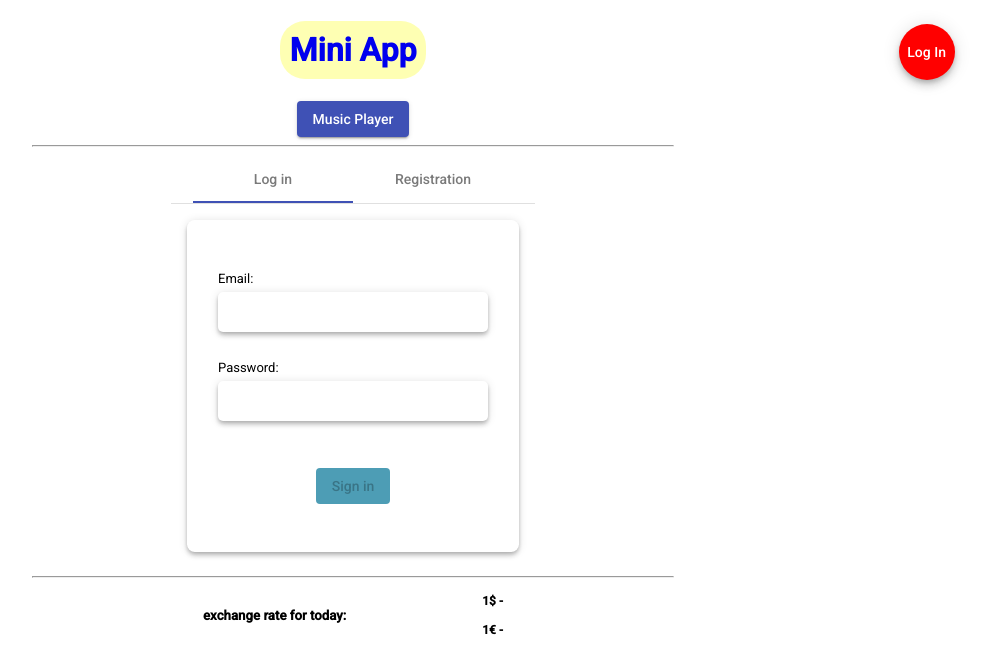
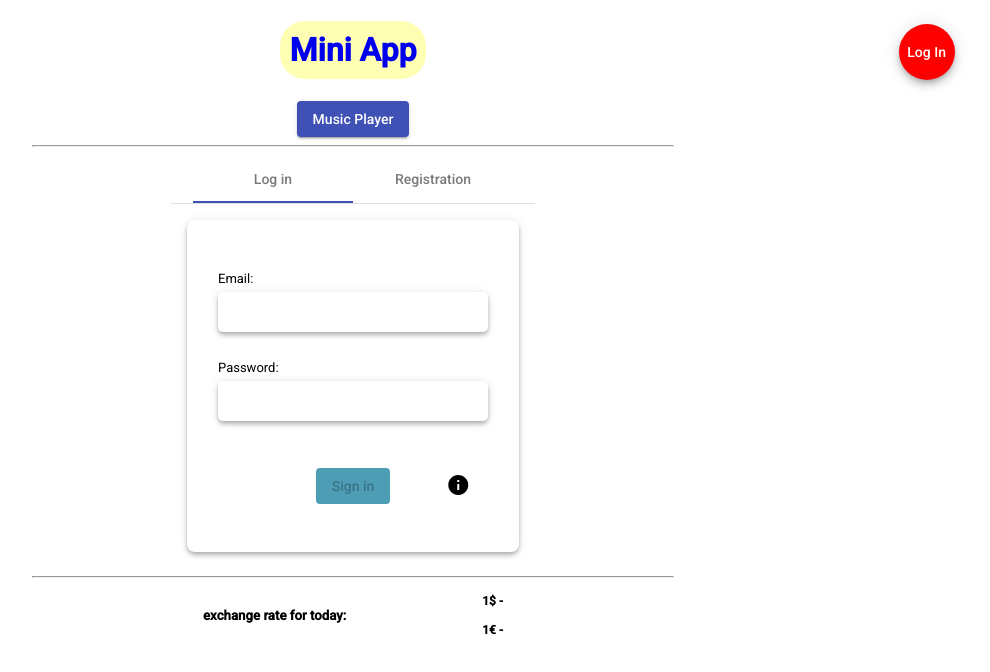
Before and after one commit to beardm4n/test, an Angular app: page /login in a window 1280 px wide. Shown: the top 672 px of the page, without its empty margins (287-1277 px from the left). Built offline with nearby package versions, Linux system fonts and the light colour scheme; no server answers.

Commit message:
modal window for password hint has been added

```diff
--- a/src/app/app.module.ts
+++ b/src/app/app.module.ts
@@ -15,6 +15,7 @@ import { AllComponentComponent } from './all-component/all-component.component';
 import { DescriptionComponent } from './description/description.component';
 import { ExchangeRatesComponent } from './exchange-rates/exchange-rates.component';
 import { LogInComponent } from './log-in/log-in.component';
+import { LogInModalComponent } from './log-in-modal/log-in-modal.component';
 import { LogInToRegisterComponent } from './log-in-to-register/log-in-to-register.component';
 import { ModalComponent } from './modal/modal.component';
 import { MusicPlayerComponent } from './music-player/music-player.component';
@@ -28,6 +29,7 @@ import { UserComponent } from './user/user.component';
     DescriptionComponent,
     ExchangeRatesComponent,
     LogInComponent,
+    LogInModalComponent,
     LogInToRegisterComponent,
     ModalComponent,
     MusicPlayerComponent,
--- /dev/null
+++ b/src/app/log-in-modal/log-in-modal.component.html
@@ -0,0 +1,11 @@
+<div class="container">
+  <mat-icon (click)="closeModal()">clear</mat-icon>
+  <h5>Password contains:</h5>
+  <ul>
+    <li>min <span>length 8</span> symbols</li>
+    <li>at least <span>one lowercase</span> letter</li>
+    <li>at least <span>one uppercase</span> letter</li>
+    <li>at least <span>one digit</span> </li>
+    <li>at least <span>one symbol</span></li>
+  </ul>
+</div>
--- /dev/null
+++ b/src/app/log-in-modal/log-in-modal.component.scss
@@ -0,0 +1,31 @@
+@mixin flexible() {
+  display: flex;
+  flex-direction: column;
+  justify-content: center;
+  align-items: center;
+}
+
+.container {
+  @include flexible();
+  position: relative;
+  mat-icon {
+    position: absolute;
+    top: -20px;
+    right: -20px;
+    opacity: .3;
+    cursor: pointer;
+  }
+  ul {
+    @include flexible();
+    list-style: none;
+    padding-left: 0;
+    width: 100%;
+    span {
+      font-weight: bold;
+    }
+    & li {
+      margin-top: 5px;
+      font-size: 12px;
+    }
+  }
+}
--- /dev/null
+++ b/src/app/log-in-modal/log-in-modal.component.ts
@@ -0,0 +1,23 @@
+import { Component, OnInit } from '@angular/core';
+import { MatDialogRef } from '@angular/material/dialog';
+
+import { LogInComponent } from '../log-in/log-in.component';
+
+@Component({
+  selector: 'app-log-in-modal',
+  templateUrl: './log-in-modal.component.html',
+  styleUrls: ['./log-in-modal.component.scss']
+})
+export class LogInModalComponent implements OnInit {
+
+  constructor(
+    private dialogRef: MatDialogRef<LogInComponent>,
+  ) { }
+
+  ngOnInit(): void {
+  }
+
+  closeModal() {
+    this.dialogRef.close();
+  }
+}
--- a/src/app/log-in/log-in.component.html
+++ b/src/app/log-in/log-in.component.html
@@ -32,6 +32,13 @@
       >
         Sign in
       </button>
+
+      <mat-icon
+        class="info"
+        (click)="openInfo()"
+      >
+        info
+      </mat-icon>
     </div>
   </form>
 </div>
--- a/src/app/log-in/log-in.component.scss
+++ b/src/app/log-in/log-in.component.scss
@@ -49,10 +49,17 @@
       }
     }
     .btn-container {
+      position: relative;
       align-self: center;
       button {
         background: rgb(77, 157, 181);
       }
+      .info {
+        position: absolute;
+        top: 5px;
+        right: -80px;
+        cursor: pointer;
+      }
     }
   }
 }
--- a/src/app/log-in/log-in.component.ts
+++ b/src/app/log-in/log-in.component.ts
@@ -1,5 +1,8 @@
 import { Component, OnInit } from '@angular/core';
 import { FormBuilder, FormGroup, Validators } from '@angular/forms';
+import { MatDialog } from '@angular/material/dialog';
+
+import { LogInModalComponent } from '../log-in-modal/log-in-modal.component';
 
 export interface SignInInterface {
   email: string;
@@ -17,6 +20,7 @@ export class LogInComponent implements OnInit {
 
   constructor(
     private fb: FormBuilder,
+    private dialog: MatDialog,
   ) { }
 
   ngOnInit(): void {
@@ -46,4 +50,10 @@ export class LogInComponent implements OnInit {
       this.formData = {...this.logInForm.value};
     }
   }
+
+  openInfo() {
+    this.dialog.open(LogInModalComponent, {
+      width: '200px',
+    });
+  }
 }
```
Also changed, not shown: 1 other file (tests, documents, lock files or other folders).
